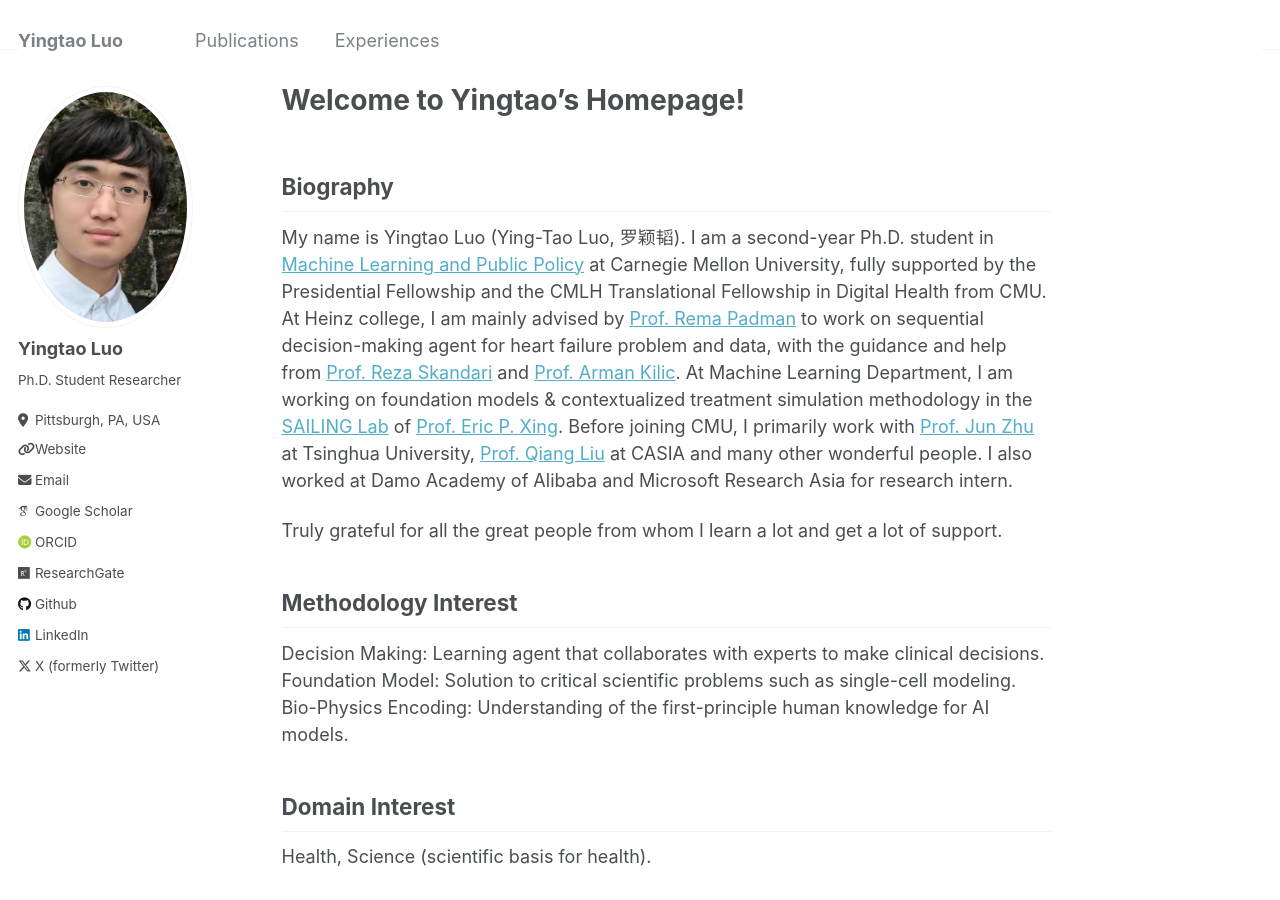
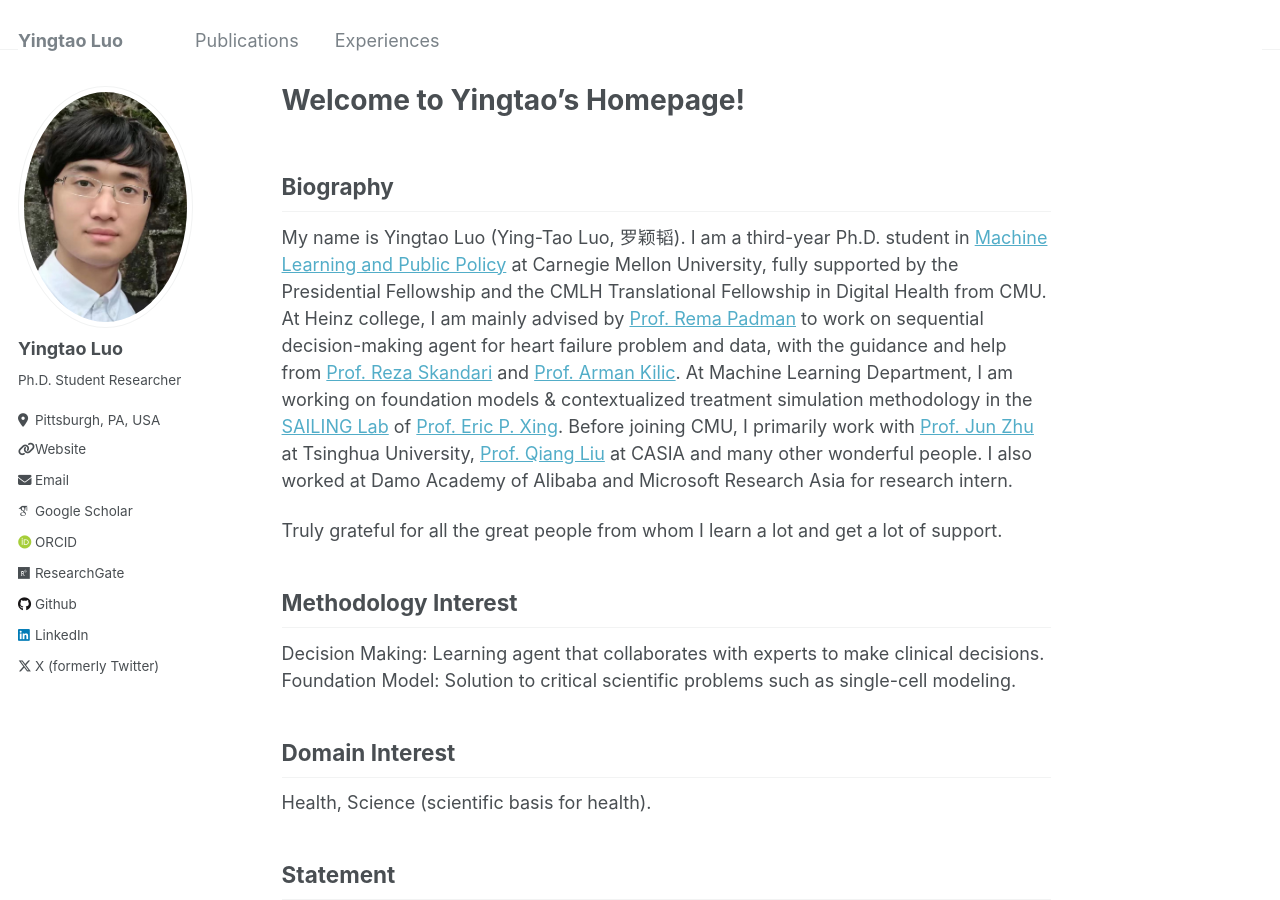
Before and after one commit to yingtaoluo/yingtaoluo.github.io, a Jekyll site: the page built from _pages/about.md, in a window 1280 px wide and 900 px high. Built offline with Jekyll 4.4.1, drawn with Linux system fonts in a browser that asks for light colours; some web fonts are replaced.

Commit message:
Update about.md

```diff
--- a/_pages/about.md
+++ b/_pages/about.md
@@ -9,14 +9,13 @@ redirect_from:
 ---
 
 ## Biography
-My name is Yingtao Luo (Ying-Tao Luo, 罗颖韬). I am a second-year Ph.D. student in [Machine Learning and Public Policy](https://www.ml.cmu.edu/people/phd-students.html) at Carnegie Mellon University, fully supported by the Presidential Fellowship and the CMLH Translational Fellowship in Digital Health from CMU. At Heinz college, I am mainly advised by [Prof. Rema Padman](https://www.heinz.cmu.edu/faculty-research/profiles/padman-rema) to work on sequential decision-making agent for heart failure problem and data, with the guidance and help from [Prof. Reza Skandari](https://profiles.imperial.ac.uk/r.skandari) and [Prof. Arman Kilic](https://providers.muschealth.org/sc/charleston/arman-kilic-md). At Machine Learning Department, I am working on foundation models & contextualized treatment simulation methodology in the [SAILING Lab](https://sailing-lab.github.io/) of [Prof. Eric P. Xing](http://www.cs.cmu.edu/~epxing/). Before joining CMU, I primarily work with [Prof. Jun Zhu](https://ml.cs.tsinghua.edu.cn/~jun/index.shtml) at Tsinghua University, [Prof. Qiang Liu](https://john-qiangliu.tech/) at CASIA and many other wonderful people. I also worked at Damo Academy of Alibaba and Microsoft Research Asia for research intern.
+My name is Yingtao Luo (Ying-Tao Luo, 罗颖韬). I am a third-year Ph.D. student in [Machine Learning and Public Policy](https://www.ml.cmu.edu/people/phd-students.html) at Carnegie Mellon University, fully supported by the Presidential Fellowship and the CMLH Translational Fellowship in Digital Health from CMU. At Heinz college, I am mainly advised by [Prof. Rema Padman](https://www.heinz.cmu.edu/faculty-research/profiles/padman-rema) to work on sequential decision-making agent for heart failure problem and data, with the guidance and help from [Prof. Reza Skandari](https://profiles.imperial.ac.uk/r.skandari) and [Prof. Arman Kilic](https://providers.muschealth.org/sc/charleston/arman-kilic-md). At Machine Learning Department, I am working on foundation models & contextualized treatment simulation methodology in the [SAILING Lab](https://sailing-lab.github.io/) of [Prof. Eric P. Xing](http://www.cs.cmu.edu/~epxing/). Before joining CMU, I primarily work with [Prof. Jun Zhu](https://ml.cs.tsinghua.edu.cn/~jun/index.shtml) at Tsinghua University, [Prof. Qiang Liu](https://john-qiangliu.tech/) at CASIA and many other wonderful people. I also worked at Damo Academy of Alibaba and Microsoft Research Asia for research intern.
 
 Truly grateful for all the great people from whom I learn a lot and get a lot of support.
 
 ## Methodology Interest
 Decision Making: Learning agent that collaborates with experts to make clinical decisions.
 Foundation Model: Solution to critical scientific problems such as single-cell modeling.
-Bio-Physics Encoding: Understanding of the first-principle human knowledge for AI models.
 
 ## Domain Interest
 Health, Science (scientific basis for health).
```
